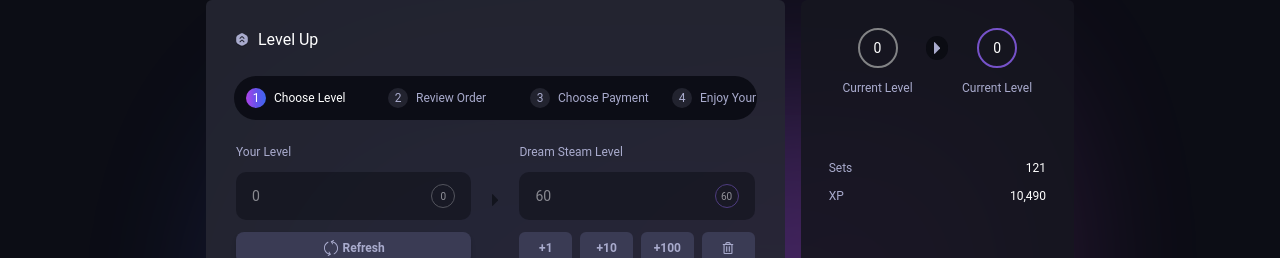
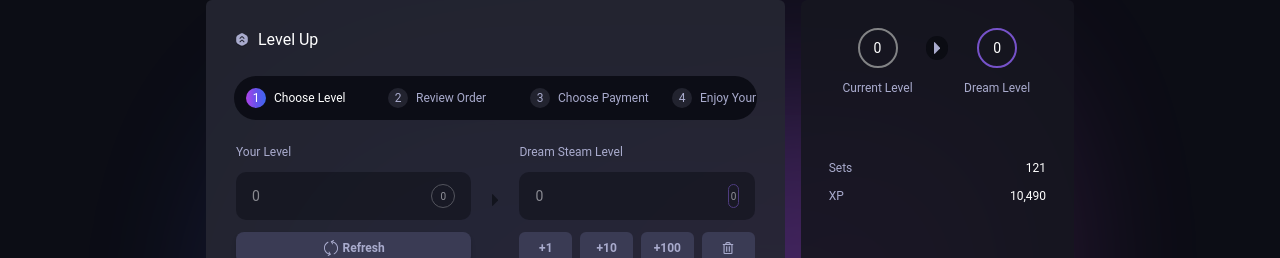
Before and after one commit to shiny-lua/steam-upgrade, a React (Vite) app: page /home in a window 1280 px wide. Shown: the part 140-398 px from the top of the page. Built offline with nearby package versions, Linux system fonts and the light colour scheme; no server answers.

Commit message:
feat: get_steam_player_level feature

```diff
--- a/src/app.tsx
+++ b/src/app.tsx
@@ -14,7 +14,6 @@
 import Inventory from "./pages/inventory";
 
 import { GlobalContextProvider, useGlobalContext } from "./context";
-import { restApi } from "./context/restApi";
 
 function App() {
 
--- a/src/components/layout/header.tsx
+++ b/src/components/layout/header.tsx
@@ -3,7 +3,7 @@
 
 import WalletModal from "./wallet-modal";
 import FreeModal from "./free-modal";
-import { useGlobalContext } from "../../context";
+import { config, useGlobalContext } from "../../context";
 import { Button } from "@material-tailwind/react";
 import Icon from "../icon";
 import { restApi } from "../../context/restApi";
@@ -35,7 +35,7 @@
   }, [])
 
   const onSignIn = async () => {
-    window.location.href = 'https://steamupgrade.com/auth/steam';
+    window.location.href = config.REDIRECT_URL;
   }
 
   return (
--- a/src/config/config.ts
+++ b/src/config/config.ts
@@ -1,4 +1,5 @@
 export const config = {
     DEBUG: false,
-    BACKEND_URL: "https://steamupgrade.com"
+    BACKEND_URL: "http://127.0.0.1:5000", //"https://steamupgrade.com",
+    REDIRECT_URL: "http://127.0.0.1:5000/auth/steam"
 }
--- a/src/index.css
+++ b/src/index.css
@@ -61,3 +61,18 @@
     opacity: 0;
   }
 }
+
+input[type="number"]::-webkit-outer-spin-button,
+input[type="number"]::-webkit-inner-spin-button {
+    -webkit-appearance: none;
+    margin: 0;
+}
+
+input[type="number"] {
+    -moz-appearance: textfield; /* For Firefox */
+}
+
+/* Optional: Hide scrollbar in case of overflow */
+input::-webkit-scrollbar {
+    display: none;
+}
--- a/src/pages/home/index.tsx
+++ b/src/pages/home/index.tsx
@@ -2,7 +2,7 @@
 import Layout from "../../components/layout";
 import WalletModal from "../../components/layout/wallet-modal";
 import LevelUpModal from "./components/level-up-modal";
-import { useGlobalContext } from "../../context";
+import { config, useGlobalContext } from "../../context";
 import { Button } from "@material-tailwind/react";
 import Icon from "../../components/icon";
 import { restApi } from "../../context/restApi";
@@ -10,7 +10,22 @@
 const Home = () => {
   const [state, { dispatch }]: GlobalContextType = useGlobalContext();
 
+  const [status, setStatus] = React.useState({
+    currentSteamLevel: 0,
+    dreamSteamLevel: 0
+  })
+
   const [showLevelUpModal, setShowLevelUpModal] = React.useState(false);
+
+  React.useEffect(() => {
+    const fetchData = async () => {
+      const res = await restApi.postRequest("get-steam-level")
+
+      setStatus({...status, currentSteamLevel: res.data})
+    }
+
+    fetchData()
+  }, [state.authToken])
 
   React.useEffect(() => {
 
@@ -30,8 +45,12 @@
     }
   }, []);
 
+  const onLevelUp = (n: number) => {
+    setStatus({...status, dreamSteamLevel: status.dreamSteamLevel + n})
+  }
+
   const onSignIn = async () => {
-    window.location.href = 'https://steamupgrade.com/auth/steam';
+    window.location.href = config.REDIRECT_URL;
   }
 
   return (
@@ -102,24 +121,27 @@
                     Dream Steam Level
                   </span>
                   <div className="bg-primary-dark opacity-50 rounded-[10px] w-full px-4 py-3 flex justify-between items-center">
-                    <span className="text-[#EDEDED] text-sm">60</span>
-                    <div className="w-6 h-6 flex text-[10px] justify-center items-center rounded-full border border-[#7653C9] text-white">
-                      60
-                    </div>
+                    <input
+                      type="number"
+                      value={status.dreamSteamLevel}
+                      onChange={e => setStatus({...status, dreamSteamLevel: Number(e.target.value)})}
+                      className="text-[#EDEDED] text-sm border-none outline-none bg-transparent"
+                    />
+                    <div className="w-6 h-6 flex text-[10px] justify-center items-center rounded-full border border-[#7653C9] text-white">{status.dreamSteamLevel}</div>
                   </div>
                   <div className="flex gap-2 h-8">
-                    <div className="bg-[#3A3B54] rounded-md text-xs font-bold flex items-center justify-center text-primary-grey w-1/4">
+                    <button onClick={() => onLevelUp(1)} className="bg-[#3A3B54] rounded-md text-xs font-bold flex items-center justify-center text-primary-grey w-1/4">
                       +1
-                    </div>
-                    <div className="bg-[#3A3B54] rounded-md text-xs font-bold flex items-center justify-center text-primary-grey w-1/4">
+                    </button>
+                    <button onClick={() => onLevelUp(10)} className="bg-[#3A3B54] rounded-md text-xs font-bold flex items-center justify-center text-primary-grey w-1/4">
                       +10
-                    </div>
-                    <div className="bg-[#3A3B54] rounded-md text-xs font-bold flex items-center justify-center text-primary-grey w-1/4">
+                    </button>
+                    <button onClick={() => onLevelUp(100)} className="bg-[#3A3B54] rounded-md text-xs font-bold flex items-center justify-center text-primary-grey w-1/4">
                       +100
-                    </div>
-                    <div className="bg-[#3A3B54] rounded-md text-xs font-bold flex items-center justify-center text-primary-grey w-1/4">
+                    </button>
+                    <button onClick={() => setStatus({...status, dreamSteamLevel: 0})} className="bg-[#3A3B54] rounded-md text-xs font-bold flex items-center justify-center text-primary-grey w-1/4">
                       <Icon icon="Recycle" />
-                    </div>
+                    </button>
                   </div>
                 </div>
               </div>
@@ -239,11 +261,9 @@
                 </div>
                 <div className="flex w-[45%]">
                   <div className="flex flex-col justify-center items-center gap-3 w-full">
-                    <div className="border-[2px] border-[#7652C9] rounded-full flex w-10 h-10 text-white text-sm justify-center items-center">
-                      0
-                    </div>
+                    <div className="border-[2px] border-[#7652C9] rounded-full flex w-10 h-10 text-white text-sm justify-center items-center">{status.dreamSteamLevel}</div>
                     <span className="text-primary-grey text-xs">
-                      Current Level
+                      Dream Level
                     </span>
                   </div>
                 </div>
```
